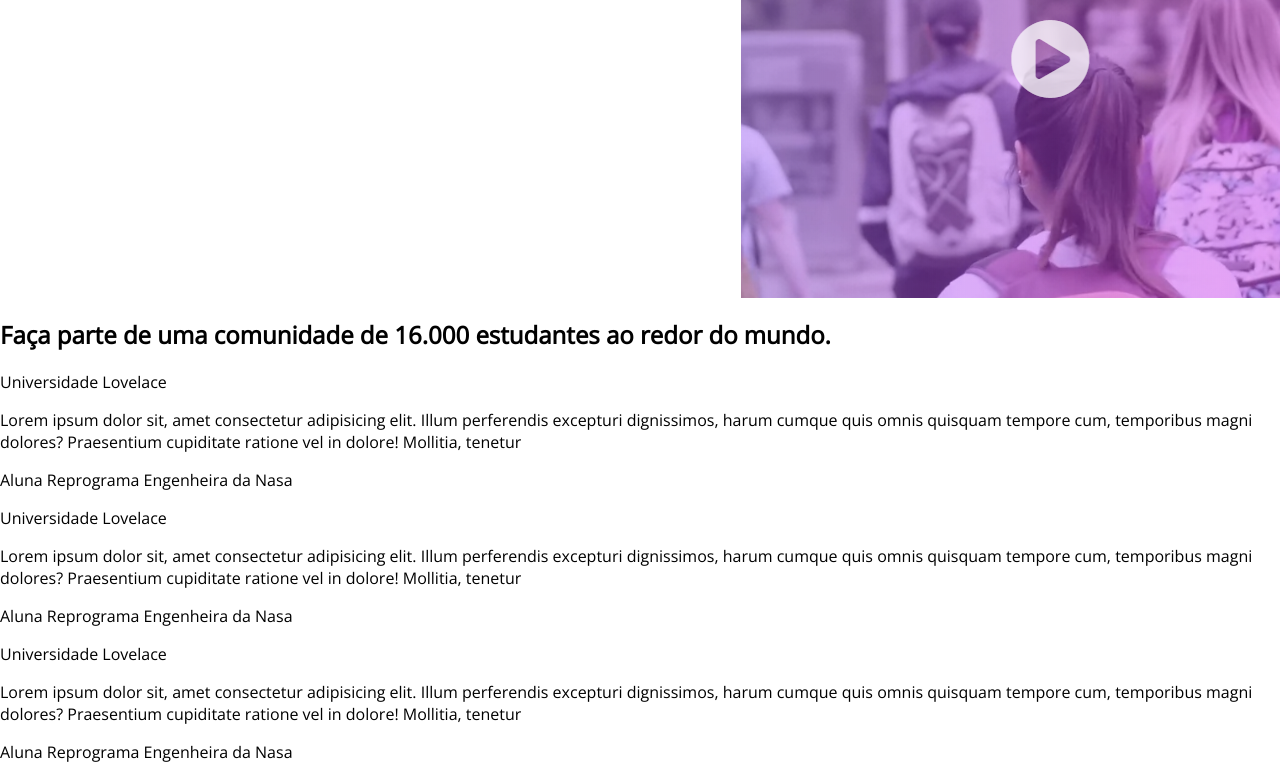
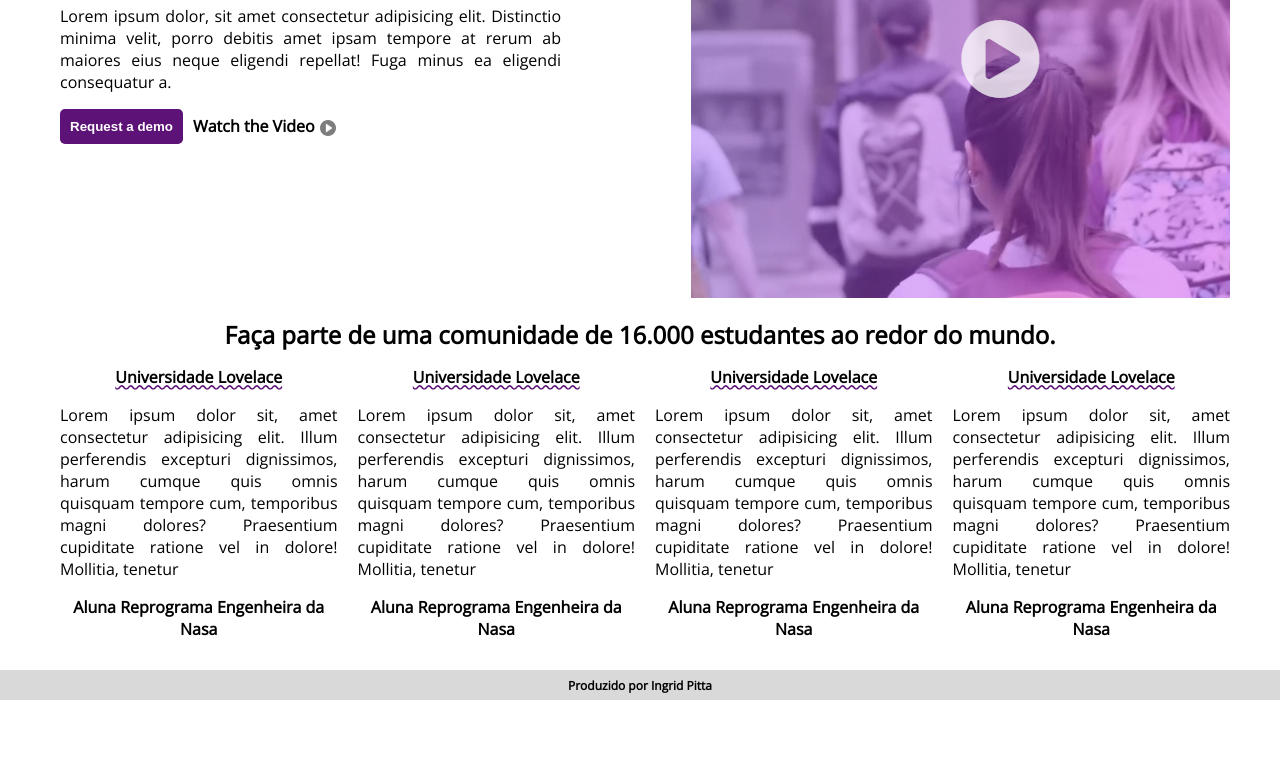
Before and after one commit to ingridpitta/reprograma_exercicios, a plain HTML site: page dojo/Index.html in a window 1280 px wide. Shown: the part 309-1085 px from the top of the page. After the commit the page ends 1009 px from the top, so only its background shows below. Drawn offline with nearby package versions, Linux system fonts and the light colour scheme.

Commit message:
21-03 exercicios concluidos

```diff
--- a/dojo/Index.html
+++ b/dojo/Index.html
@@ -20,7 +20,7 @@
                 <li><a href="Blog.html" target="_blank" class="navegacao__link">Blog</a></li>
                 <div class="navegacao__busca">
                     <li><img src="./img/search.png" class="busca__logo"></li>
-                    <li><input name="search" type="text" placeholder="search"></li>
+                    <li><input name="search" type="text" placeholder="search" class="busca__input"></li>
                 </div>
             </ul>
 
@@ -35,58 +35,63 @@
         </nav>
 
         <main>
-        <header>
-            <div class="cabecalho">
+        <header class="cabecalho">
+            <div class="cabecalho__conteudo">
+                <div class="cabecalho__texto">
                     <h1 class="cabecalho__titulo">Título em português e chamativo</h1>
                     <p class="cabecalho__paragrafo">Lorem ipsum dolor, sit amet consectetur adipisicing elit. Distinctio minima velit, porro debitis amet ipsam tempore at rerum ab maiores eius neque eligendi repellat! Fuga minus ea eligendi consequatur a.</p>
+                </div>
                 <div class="cabecalho__botao">
-                    <button>Request a demo</button>
-                        <a href="Watch the Video" target="_blank">Watch the Video <img src="./img/play-button.png" alt="Watch the Video" title="Watch the Video"> </a>
+                    <button class="botao__botaorequest">Request a demo</button>
+                    <a class="botao__link" href="Watch the Video" target="_blank">Watch the Video<img src="./img/play-button.png" alt="Watch the Video" title="Watch the Video" class="link__imagem"></a>
                 </div>
-                <img src="img/header.png" alt="Video" title="Video">
             </div>
-
+            <div class="cabecalho__video">
+                <a class="botao__link" href="Watch the Video" target="_blank"><img src="img/header.png" alt="Video" title="Video"></a>
+            </div>
         </header>
         </main>
 
-        <section>
-            <h2>Faça parte de uma comunidade de 16.000 estudantes ao redor do mundo.</h2>
+        <section class="depoimentos">
+            <h2 class="depoimentos__chamada">Faça parte de uma comunidade de 16.000 estudantes ao redor do mundo.</h2>
 
-            <div>
-                <p>Universidade Lovelace</p>
+            <div class="depoimentos__conteudo">
+                <div class="conteudo__coluna1">
+                    <p class="conteudo__titulo">Universidade Lovelace</p>
 
                     <p>Lorem ipsum dolor sit, amet consectetur adipisicing elit. Illum perferendis excepturi dignissimos, harum cumque quis omnis quisquam tempore cum, temporibus magni dolores? Praesentium cupiditate ratione vel in dolore! Mollitia, tenetur</p>
 
-                <p>Aluna Reprograma Engenheira da Nasa</p>
+                    <p class="conteudo__creditos">Aluna Reprograma Engenheira da Nasa</p>
                 </div>
 
-            <div>
-                 <p>Universidade Lovelace</p>
+                <div class="conteudo__coluna2">
+                    <p class="conteudo__titulo">Universidade Lovelace</p>
 
                     <p>Lorem ipsum dolor sit, amet consectetur adipisicing elit. Illum perferendis excepturi dignissimos, harum cumque quis omnis quisquam tempore cum, temporibus magni dolores? Praesentium cupiditate ratione vel in dolore! Mollitia, tenetur</p>
 
-                 <p>Aluna Reprograma Engenheira da Nasa</p>
+                    <p class="conteudo__creditos">Aluna Reprograma Engenheira da Nasa</p>
                 </div>
 
-             <div>
-                <p>Universidade Lovelace</p>
+                <div class="conteudo__coluna3">
+                    <p class="conteudo__titulo">Universidade Lovelace</p>
 
                     <p>Lorem ipsum dolor sit, amet consectetur adipisicing elit. Illum perferendis excepturi dignissimos, harum cumque quis omnis quisquam tempore cum, temporibus magni dolores? Praesentium cupiditate ratione vel in dolore! Mollitia, tenetur</p>
 
-                <p>Aluna Reprograma Engenheira da Nasa</p>
+                    <p class="conteudo__creditos">Aluna Reprograma Engenheira da Nasa</p>
                 </div>
 
-            <div>
-                <p>Universidade Lovelace</p>
+                <div class="conteudo__coluna4">
+                    <p class="conteudo__titulo">Universidade Lovelace</p>
 
                     <p>Lorem ipsum dolor sit, amet consectetur adipisicing elit. Illum perferendis excepturi dignissimos, harum cumque quis omnis quisquam tempore cum, temporibus magni dolores? Praesentium cupiditate ratione vel in dolore! Mollitia, tenetur</p>
 
-                <p>Aluna Reprograma Engenheira da Nasa</p>
+                    <p class="conteudo__creditos">Aluna Reprograma Engenheira da Nasa</p>
+                </div>
             </div>
         </section>
 
-        <footer>
-            <p>Lorem ipsum dolor sit amet consectetur adipisicing elit. Molestias, rem?</p>
+        <footer class="rodape">
+            <p>Produzido por Ingrid Pitta</p>
         </footer>
     </body>
 </html>
--- a/dojo/css/style.css
+++ b/dojo/css/style.css
@@ -51,11 +51,20 @@ body{
 
 .navegacao__busca{
     align-content: center;
+    vertical-align: middle;
+    display: table-cell;
+    position: relative;
 }
 
 .busca__logo{
-    width: 18px;
-    align-content: center;
+    width: 16px;
+    height: 16px;
+    vertical-align: middle;
+    margin: 0 auto;
+}
+
+.busca__input{
+    resize: none;
 }
 
  .navegacao__cadastro{
@@ -96,7 +105,125 @@ body{
      border-radius: 5px;
  }
 
+
  .cabecalho{
     display: flex;
-    justify-content:space-between;
+    align-items: center;
+    justify-content:center;
  }
+
+
+ .cabecalho__conteudo{
+    display: flex;
+    flex-direction: column;
+    align-items: flex-start;
+ }
+
+ .cabecalho__texto{
+     text-align: left;
+     padding-left: 60px;
+ }
+
+ .cabecalho__paragrafo{
+     text-align: justify;
+     padding-right: 120px;
+ }
+
+ .cabecalho__botao{
+     display: flex;
+     flex-direction: row;
+     align-items: center;
+     justify-content: center;
+     padding-left: 60px;
+ }
+
+ .botao__botaorequest{
+    background-color:#5d1277;
+    color: #ffff;
+    padding: 10px;
+    font-weight: bold;
+    border: none;
+    border-radius: 5px;
+ }
+
+ .botao__link{
+    text-decoration: none;
+    color: black;
+    font-weight: bold;
+    padding-left: 10px;
+    vertical-align: middle;
+    display: table-cell;
+    position: relative;
+ }
+
+ .link__imagem{
+     padding-left: 5px;
+     width: 16px;
+     height: 16px;
+     vertical-align: middle;
+     margin: 0 auto;
+ }
+
+ .cabecalho__video{
+     padding-right: 50px;
+ }
+
+ .depoimentos__chamada{
+     margin: 15px auto;
+     text-align: center;
+ }
+
+ .depoimentos__conteudo{
+     display: flex;
+     flex-direction: row;
+ }
+
+ .rodape{
+    display: flex;
+    align-items: center;
+    justify-content: center;
+    height: 30px;
+    margin: 0 auto;
+    bottom: 0%;
+    width: 100vw;
+    font-size: 12px;
+    font-weight: bold;
+    background-color:  rgba(0, 0, 0, 0.15);
+ }
+
+ .conteudo__coluna1{
+    padding-left: 60px;
+    padding-right: 20px;
+    text-align: justify;
+}
+
+.conteudo__coluna2{
+    padding-right: 20px;
+    text-align: justify;
+}
+
+.conteudo__coluna3{
+    padding-right: 20px;
+    text-align: justify;
+}
+
+ .conteudo__coluna4{
+    padding-right: 50px;
+    text-align: justify;
+}
+
+.conteudo__titulo{
+    margin: 0 auto;
+    text-align: center;
+    font-weight: bold;
+    text-decoration: underline;
+    text-decoration-color: #5d1277;
+    text-decoration-style: wavy;
+}
+
+.conteudo__creditos{
+    margin: 0 auto;
+    text-align: center;
+    font-weight: bold;
+    margin-bottom: 30px;
+}
```
Lines whose indentation alone changed are shown as unchanged.
